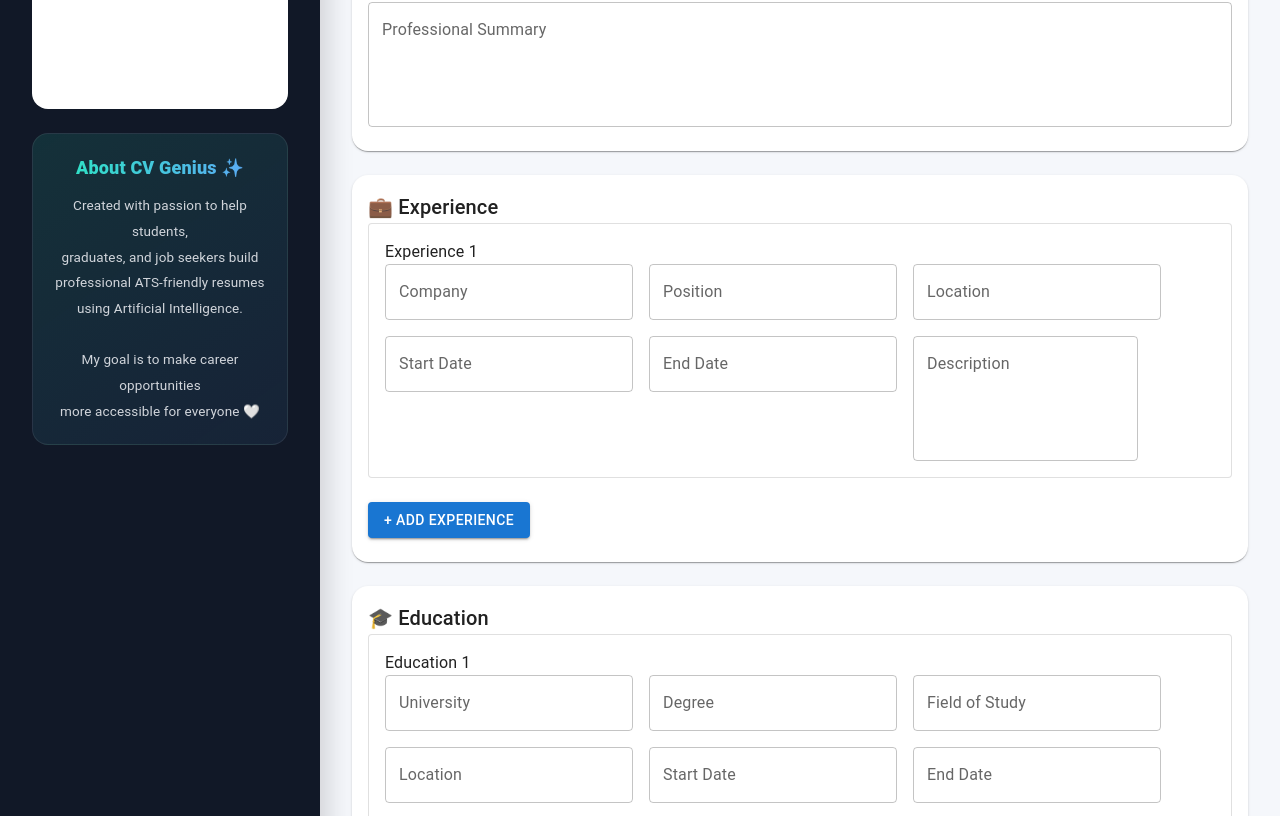
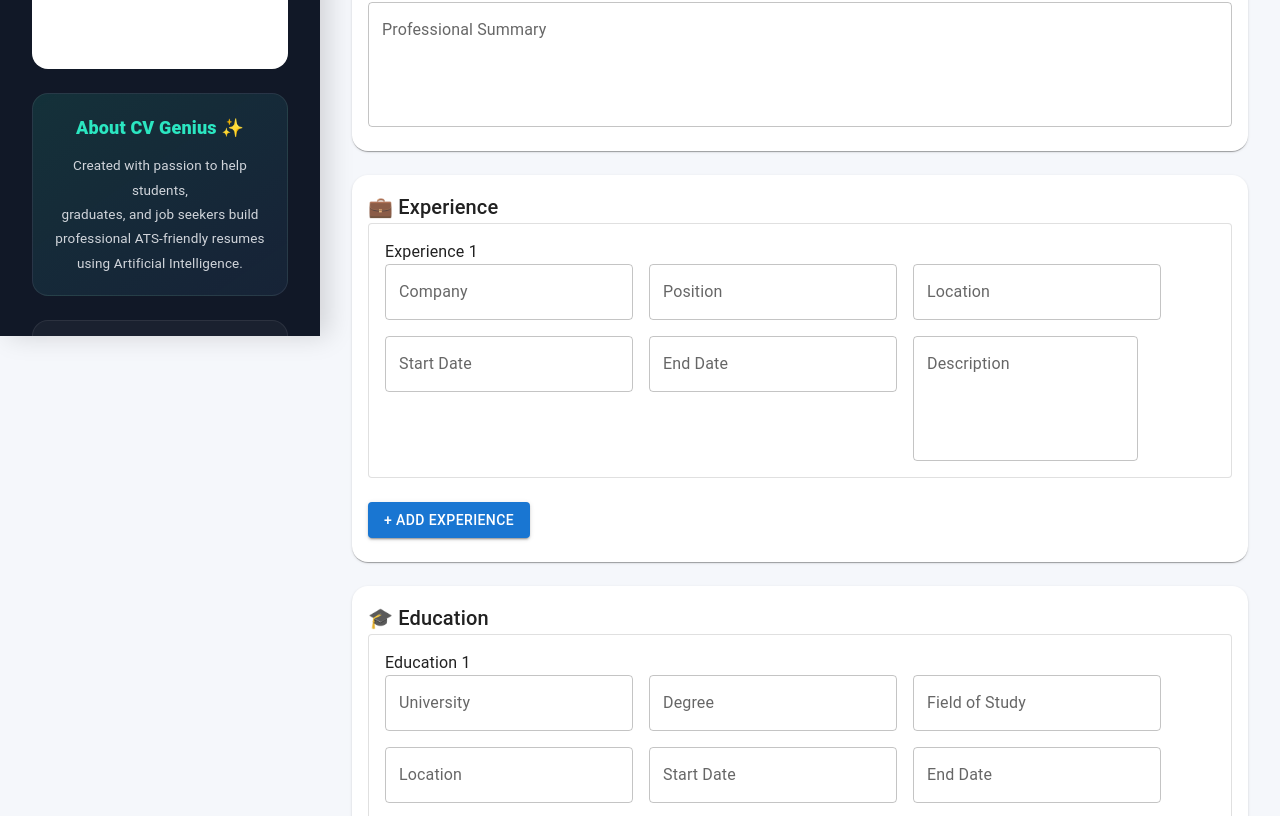
Before and after one commit to meriem-boukhalfa/cv-genius, a React (Vite) app in the folder frontend/: page / in a window 1280 px wide. Shown: the part 464-1280 px from the top of the page. Built offline with nearby package versions, Linux system fonts and the light colour scheme.

Commit message:
Improve sidebar layout and add project information sections

```diff
--- a/frontend/src/components/Sidebar.jsx
+++ b/frontend/src/components/Sidebar.jsx
@@ -9,7 +9,8 @@ export default function Sidebar() {
     <Box
       sx={{
         width: 320,
-        minHeight: "100vh",
+        height: "100vh",
+        overflowY: "auto",
         bgcolor: "#111827",
         color: "#fff",
         display: "flex",
@@ -21,7 +22,7 @@ export default function Sidebar() {
       }}
     >
 
-      {/* ================= TOP ================= */}
+      {/* ================= CONTENT ================= */}
 
       <Box>
 
@@ -41,7 +42,7 @@ export default function Sidebar() {
         </Typography>
 
 
-        {/* App Name */}
+        {/* Title */}
 
         <Typography
           sx={{
@@ -61,7 +62,7 @@ export default function Sidebar() {
 
 
 
-        {/* ================= SPONSORED ADS ================= */}
+        {/* ================= SPONSORED ================= */}
 
         <Typography
           sx={{
@@ -71,10 +72,9 @@ export default function Sidebar() {
             mb: 1,
             fontWeight: 600,
             letterSpacing: 1,
-            textTransform: "uppercase",
           }}
         >
-          Sponsored
+          SPONSORED
         </Typography>
 
 
@@ -82,16 +82,14 @@ export default function Sidebar() {
           sx={{
             bgcolor: "#fff",
             borderRadius: 4,
-            overflow: "hidden",
-            height: 340,
+            height: 300,
             display: "flex",
             justifyContent: "center",
             alignItems: "center",
             p: 2,
+            overflow: "hidden",
           }}
         >
-
-          {/* Google Adsense */}
 
           <ins
             className="adsbygoogle"
@@ -130,10 +128,7 @@ export default function Sidebar() {
               fontSize: 18,
               fontWeight: 800,
               mb: 1.5,
-              background:
-                "linear-gradient(90deg,#2BE6C1,#60A5FA)",
-              WebkitBackgroundClip: "text",
-              WebkitTextFillColor: "transparent",
+              color: "#2BE6C1",
             }}
           >
             About CV Genius ✨
@@ -144,7 +139,7 @@ export default function Sidebar() {
             sx={{
               color: "#D1D5DB",
               fontSize: 13.5,
-              lineHeight: 1.9,
+              lineHeight: 1.8,
               textAlign: "center",
             }}
           >
@@ -155,11 +150,132 @@ export default function Sidebar() {
             professional ATS-friendly resumes
             <br />
             using Artificial Intelligence.
+          </Typography>
+
+        </Box>
+
+
+
+        {/* ================= TECHNOLOGIES ================= */}
+
+        <Box
+          sx={{
+            mt: 3,
+            p: 2,
+            borderRadius: 4,
+            bgcolor: "rgba(255,255,255,0.04)",
+            border:
+              "1px solid rgba(255,255,255,0.08)",
+          }}
+        >
+
+          <Typography
+            sx={{
+              textAlign: "center",
+              fontSize: 16,
+              fontWeight: 800,
+              mb: 1,
+              color: "#2BE6C1",
+            }}
+          >
+            Technologies Used 🛠️
+          </Typography>
+
+
+          <Typography
+            sx={{
+              textAlign: "center",
+              color: "#D1D5DB",
+              fontSize: 13.5,
+              lineHeight: 2,
+            }}
+          >
+            ⚛️ React
             <br />
+            ⚡ FastAPI
             <br />
-            My goal is to make career opportunities
+            🤖 AI
             <br />
-            more accessible for everyone 🤍
+            📄 LaTeX
+          </Typography>
+
+        </Box>
+
+
+
+        {/* ================= LANGUAGES ================= */}
+
+        <Box
+          sx={{
+            mt: 2,
+            p: 2,
+            borderRadius: 4,
+            bgcolor: "rgba(255,255,255,0.04)",
+            border:
+              "1px solid rgba(255,255,255,0.08)",
+          }}
+        >
+
+          <Typography
+            sx={{
+              textAlign: "center",
+              fontSize: 16,
+              fontWeight: 800,
+              mb: 1,
+              color: "#60A5FA",
+            }}
+          >
+            Languages 🌍
+          </Typography>
+
+
+          <Typography
+            sx={{
+              textAlign: "center",
+              color: "#D1D5DB",
+              fontSize: 13.5,
+              lineHeight: 2,
+            }}
+          >
+            🇬🇧 English
+            <br />
+            🇫🇷 Français
+            <br />
+            🇩🇿 العربية
+          </Typography>
+
+        </Box>
+
+
+
+        {/* ================= FOLLOW ================= */}
+
+        <Box
+          sx={{
+            mt: 2,
+            textAlign: "center",
+          }}
+        >
+
+          <Typography
+            sx={{
+              fontSize: 16,
+              fontWeight: 800,
+              color: "#2BE6C1",
+            }}
+          >
+            Follow Me 🔗
+          </Typography>
+
+
+          <Typography
+            sx={{
+              mt: 1,
+              color: "#D1D5DB",
+              fontSize: 13.5,
+            }}
+          >
+            GitHub • LinkedIn • Email
           </Typography>
 
         </Box>
@@ -171,7 +287,11 @@ export default function Sidebar() {
 
       {/* ================= FOOTER ================= */}
 
-      <Box>
+      <Box
+        sx={{
+          mt: 4,
+        }}
+      >
 
         <Divider
           sx={{
@@ -186,13 +306,12 @@ export default function Sidebar() {
           textAlign="center"
           sx={{
             color: "#BFC7D5",
+            fontSize: 14,
             fontWeight: 600,
-            fontSize: 14,
           }}
         >
           © Boukhalfa Meriem 2026
         </Typography>
-
 
       </Box>
 
```
